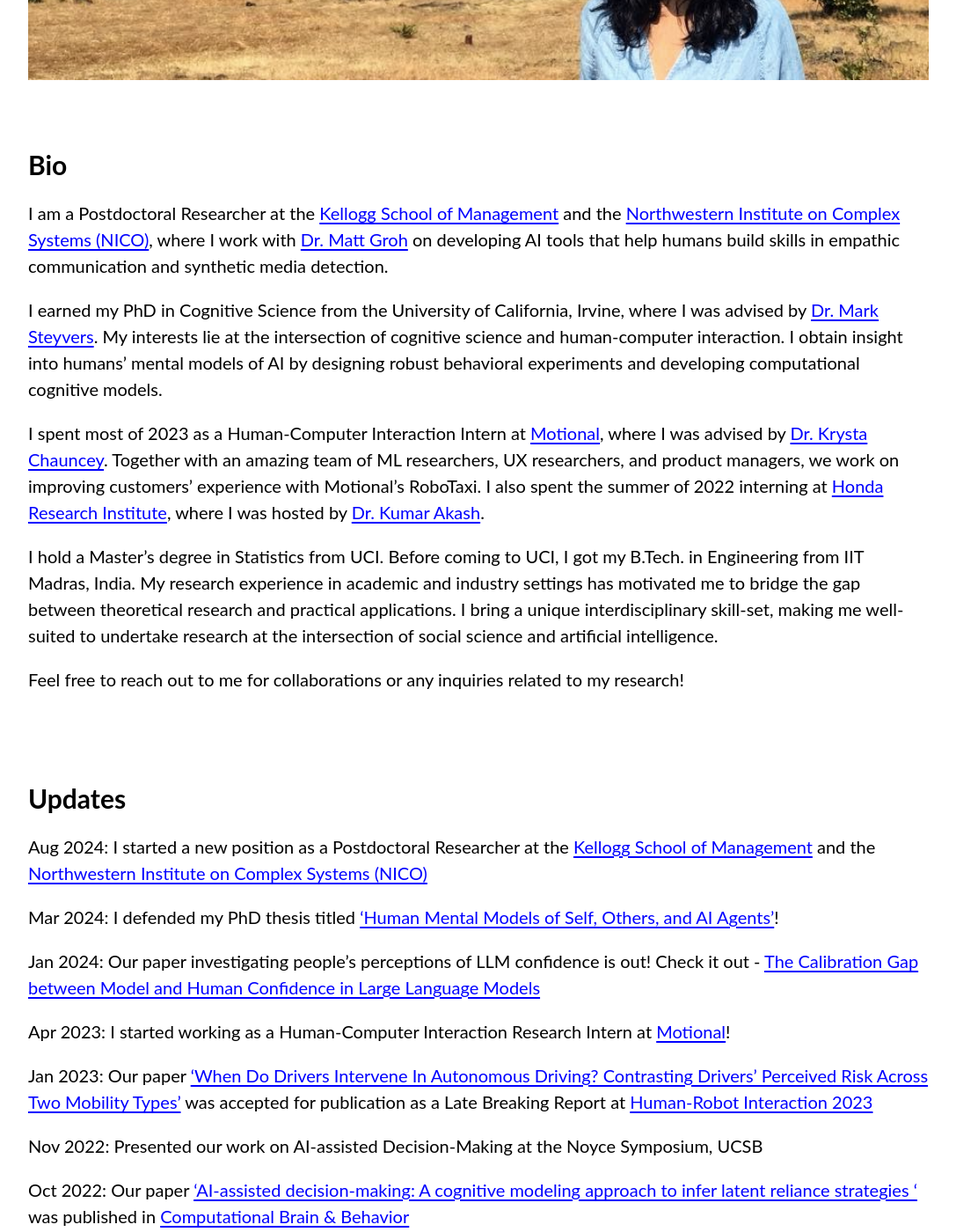
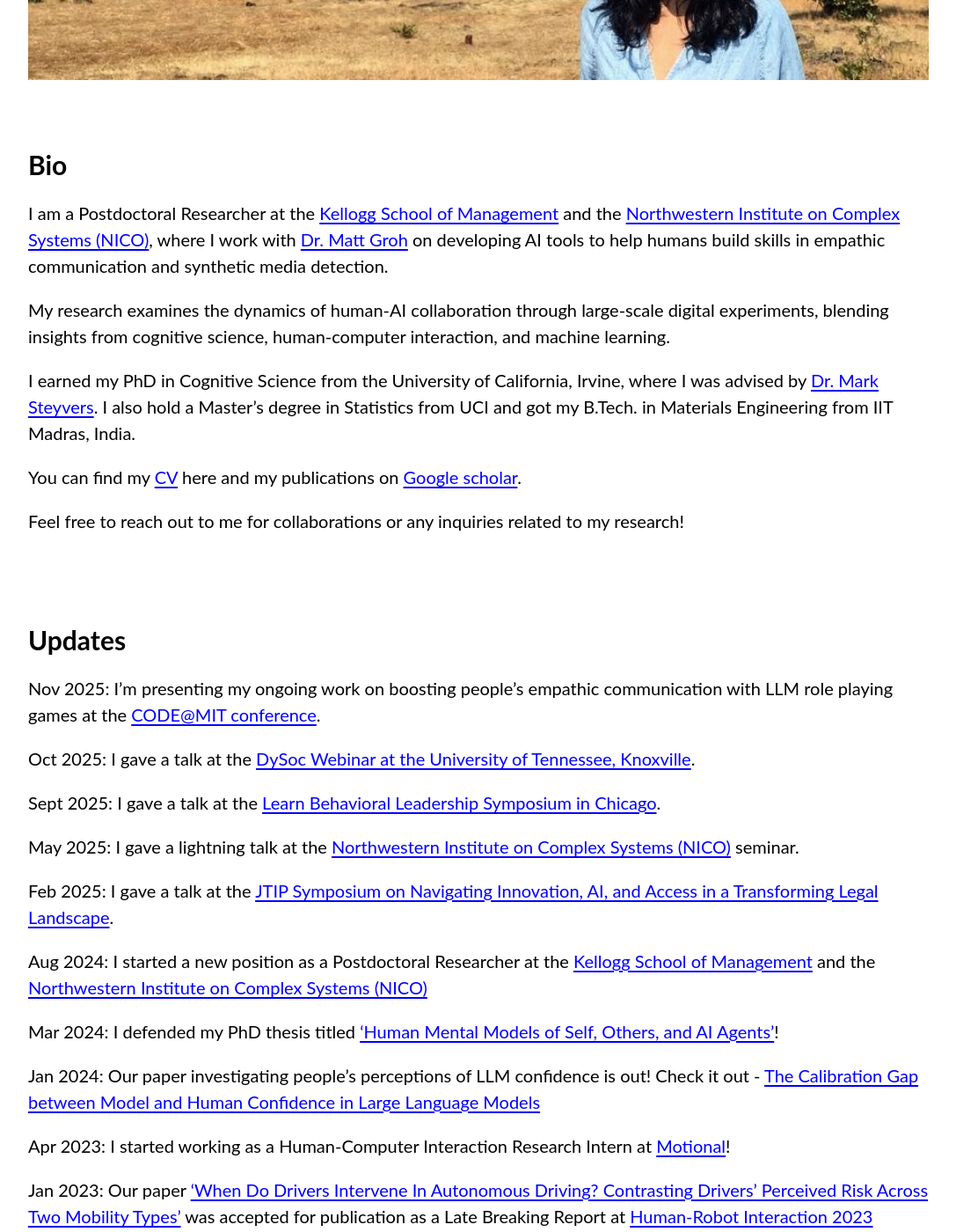
Before and after one commit to aakriti1kumar/aakriti1kumar.github.io, a Jekyll site: the page built from index.md, in a window 1280 px wide and 1400 px high, scrolled down 415 px. Shown: the whole window at 88% size, without its empty margins (96-1183 px from the left). Built offline with Jekyll 4.4.1, drawn with Linux system fonts in a browser that asks for light colours; our own code applies the rules of GitHub Pages for plain Markdown files; Markdown is read by kramdown in place of the engine named in the settings; some of the changed text lies outside the part shown.

Commit message:
Revise bio and add updates on research activities
Updated bio and research details, added recent presentations and publications.

```diff
--- a/index.md
+++ b/index.md
@@ -5,22 +5,31 @@
 
 ## Bio
 
-I am a Postdoctoral Researcher at the [Kellogg School of Management](https://www.kellogg.northwestern.edu/) and the [Northwestern Institute on Complex Systems (NICO)](https://www.nico.northwestern.edu/), where I work with [Dr. Matt Groh](https://mattgroh.com/) on developing AI tools that help humans build skills in empathic communication and synthetic media detection.
+I am a Postdoctoral Researcher at the [Kellogg School of Management](https://www.kellogg.northwestern.edu/) and the [Northwestern Institute on Complex Systems (NICO)](https://www.nico.northwestern.edu/), where I work with [Dr. Matt Groh](https://mattgroh.com/) on developing AI tools to help humans build skills in empathic communication and synthetic media detection.
 
-I earned my PhD in Cognitive Science from the University of California, Irvine, where I was advised by [Dr. Mark Steyvers](https://steyvers.socsci.uci.edu/). My interests lie at the intersection of cognitive science and human-computer interaction. I obtain insight into humans' mental models of AI by designing robust behavioral experiments and developing computational cognitive models.
+My research examines the dynamics of human-AI collaboration through large-scale digital experiments, blending insights from cognitive science, human-computer interaction, and machine learning.
 
-I spent most of 2023 as a Human-Computer Interaction Intern at [Motional](https://motional.com/), where I was advised by [Dr. Krysta Chauncey](https://www.linkedin.com/in/krysta-chauncey). Together with an amazing team of ML researchers, UX researchers, and product managers, we work on improving customers' experience with Motional's RoboTaxi. I also spent the summer of 2022 interning at [Honda Research Institute](https://usa.honda-ri.com/), where I was hosted by [Dr. Kumar Akash](https://scholar.google.com/citations?user=03uSPzAAAAAJ&hl=en).
+I earned my PhD in Cognitive Science from the University of California, Irvine, where I was advised by [Dr. Mark Steyvers](https://steyvers.socsci.uci.edu/). I also hold a Master's degree in Statistics from UCI and got my B.Tech. in Materials Engineering from IIT Madras, India.
 
-I hold a Master's degree in Statistics from UCI. Before coming to UCI, I got my B.Tech. in Engineering from IIT Madras, India. My research experience in academic and industry settings has motivated me to bridge the gap between theoretical research and practical applications. I bring a unique interdisciplinary skill-set, making me well-suited to undertake research at the intersection of social science and artificial intelligence.
+You can find my [CV](CV.pdf) here and my publications on [Google scholar](https://scholar.google.com/citations?user=XFM1ItgAAAAJ&hl=en).
 
 Feel free to reach out to me for collaborations or any inquiries related to my research!
-
 
 <br>
 <br>
 
 
 ## Updates
+
+Nov 2025: I'm presenting my ongoing work on boosting people's empathic communication with LLM role playing games at the [CODE@MIT conference](https://ide.mit.edu/events/2025-conference-on-digital-experimentation-mit-codemit/).
+
+Oct 2025: I gave a talk at the [DySoc Webinar at the University of Tennessee, Knoxville](https://calendar.utk.edu/event/dysoc-webinar-boosting-empathic-communication-skills-via-llm-role-playing-games).
+
+Sept 2025: I gave a talk at the [Learn Behavioral Leadership Symposium in Chicago](https://learnbehavioral.com/).
+
+May 2025: I gave a lightning talk at the [Northwestern Institute on Complex Systems (NICO)](https://www.nico.northwestern.edu/) seminar.
+
+Feb 2025: I gave a talk at the [JTIP Symposium on Navigating Innovation, AI, and Access in a Transforming Legal Landscape](https://jtip.law.northwestern.edu/symposium/).
 
 Aug 2024: I started a new position as a Postdoctoral Researcher at the [Kellogg School of Management](https://www.kellogg.northwestern.edu/) and the [Northwestern Institute on Complex Systems (NICO)](https://www.nico.northwestern.edu/)
 
@@ -42,11 +51,7 @@ Oct 2022: Our paper ['Comparing models of learning and relearning in large-scale
 
 Jun 2022: Started my internship at [Honda Research Insititute](https://usa.honda-ri.com/) in San Jose as a Human Behavior Modeling Intern
 
-Mar 2022: Our paper 'An Empirical Investigation of Reliance on AI-Assistance in a Noisy-Image Classification Task' was accepted for publication as a full paper at [HHAI 2022](https://www.hhai-conference.org/)
-
 Dec 2021:  Awarded a fellowship by the [Irvine Initiative in AI, Law, and Society](https://ucinoyce.org/) for 2022
-
-Nov 2021:  Presented our work on [Metacognitive Bandits and Algorithm Aversion](https://escholarship.org/content/qt7xc470dt/qt7xc470dt.pdf) at Psychonomics 2021
 
 <br>
 <br>
```
